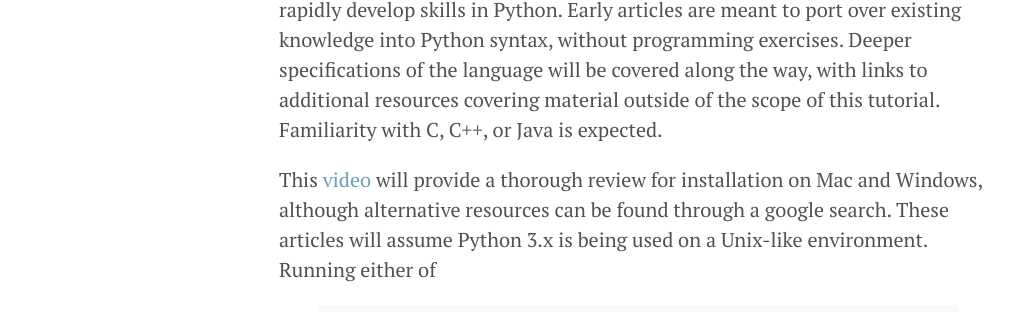
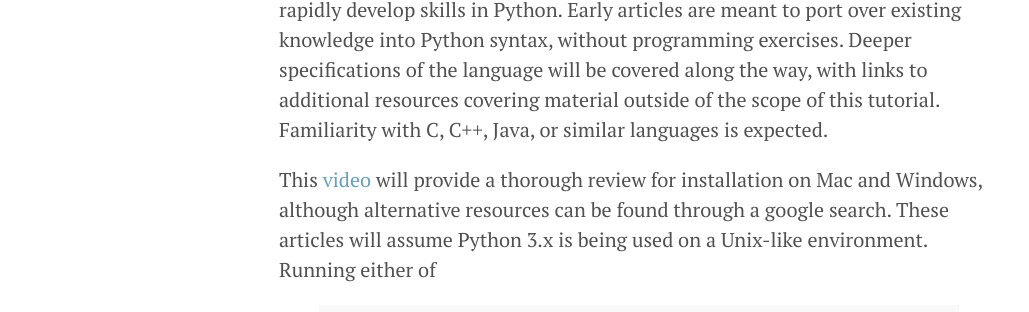
Before and after one commit to GerardMaggiolino/GerardMaggiolino.github.io, a Jekyll site: the page built from _posts/Python-Guide/2018-06-14-getting-start-python.md, in a window 1280 px wide. Shown: the part 227-539 px from the top of the page, without its empty margins (1-1030 px from the left). Built offline with Jekyll 4.4.1, drawn with Linux system fonts in a browser that asks for light colours; some of the changed text lies outside the part shown.

Commit message:
Whoops commit

```diff
--- a/_posts/Python-Guide/2018-06-14-getting-start-python.md
+++ b/_posts/Python-Guide/2018-06-14-getting-start-python.md
@@ -3,15 +3,13 @@ layout: post
 title: "Python: Getting Started"
 categories: programming learning python
 ---
-
 <p>
     This guide is designed for programmers with prior language knowledge to rapidly
 develop skills in Python. Early articles are meant to port over existing
-knowledge into Python syntax, without programming exercises. Deeper specifications of
-the language will be covered along the way, with links to additional resources covering
-material outside of the scope of this tutorial. Familiarity with C, C++, or Java
-is expected.
-</p>
+knowledge into Python syntax, without programming exercises. Deeper specifications
+of the language will be covered along the way, with links to additional
+resources covering material outside of the scope of this tutorial. Familiarity
+with C, C++, Java, or similar languages is expected.</p>
 
 <p>
 This
--- a/public/css/lanyon.css
+++ b/public/css/lanyon.css
@@ -55,6 +55,10 @@ h1, h2, h3, h4, h5, h6 {
 .category-title {
   font-family: "PT Serif", Georgia, "Times New Roman", serif;
   color: black;
+}
+.section {
+    font-size:1.75rem;
+    color:rgb(59, 116, 161);
 }
 .head1 {
   font-size:120%;
```
Also changed, not shown: _posts/Python-Guide/2018-06-14-basic-types-python.md (+2 -2 lines).
